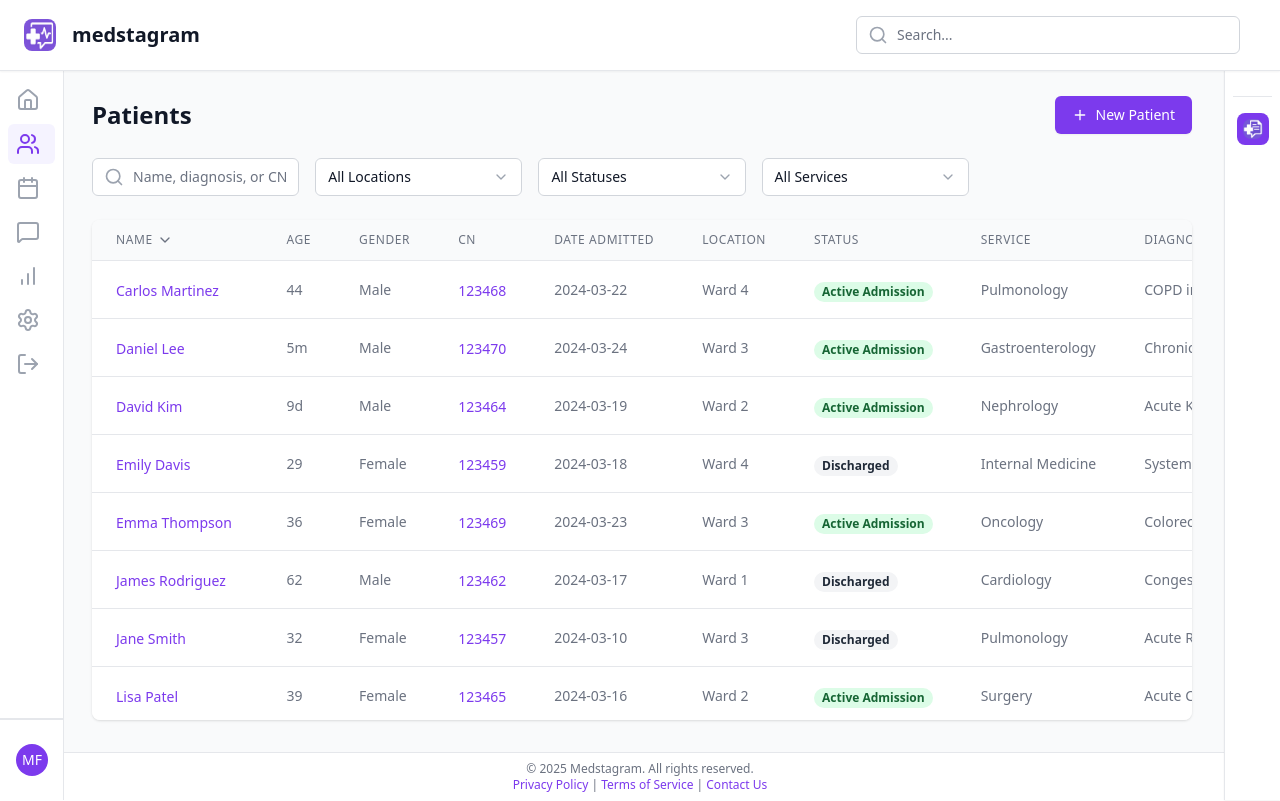
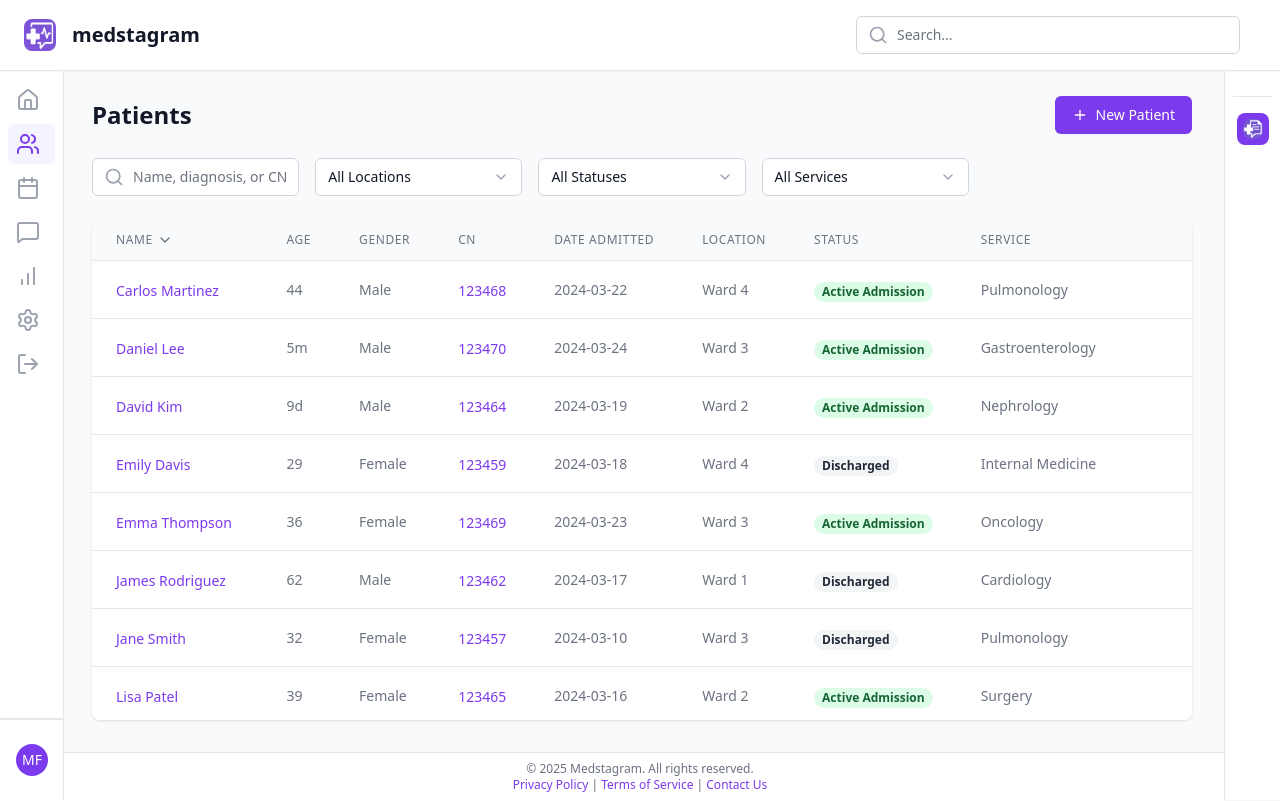
Before and after one commit to mfranco1/medstagram, a React (Vite) app in the folder frontend/: page /patients in a window 1280 px wide. Built offline with nearby package versions, Linux system fonts and the light colour scheme.

Commit message:
fix: patients table to truncate primary service if too long

```diff
--- a/frontend/src/components/patient/PatientsTable.tsx
+++ b/frontend/src/components/patient/PatientsTable.tsx
@@ -177,7 +177,7 @@ export function PatientsTable({
                     </span>
                   </td>
                   <td className="px-6 py-4 whitespace-nowrap">
-                    <div className="text-sm text-gray-500">
+                    <div className="text-sm text-gray-500 truncate" title={patient.primaryService}>
                       {patient.primaryService}
                     </div>
                   </td>
--- a/frontend/src/mocks/patients.ts
+++ b/frontend/src/mocks/patients.ts
@@ -100,14 +100,14 @@ export const mockPatients: Patient[] = [
     dateAdmitted: '2024-04-20',
     location: 'Ward 1',
     status: 'Transferred',
-    diagnosis: 'Acute Pancreatitis',
+    diagnosis: 'Cervical cancer, stage IV',
     dateOfBirth: '1989-04-12',
     civilStatus: 'Married',
     nationality: 'Filipino',
     religion: 'Buddhist',
     address: '987 Quezon Ave., Manila City',
     philhealth: '12-345678901-7',
-    primaryService: 'Gastroenterology'
+    primaryService: 'Obstetrics and Gynecology'
   },
   {
     id: 7,
```
